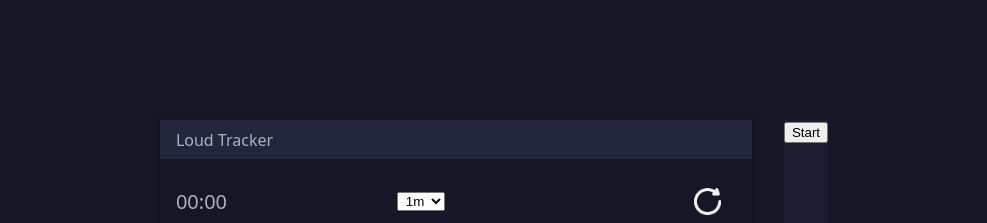
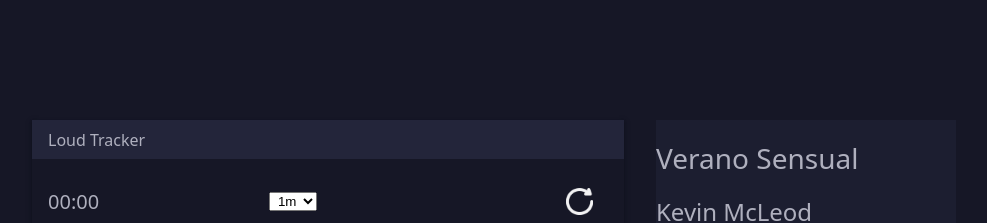
Before and after one commit to augustinfloren/UI-AND-FRONTEND-TEST, a Vue app: page / in a window 1280 px wide. Shown: the top 223 px of the page, without its empty margins (146-1133 px from the left). Built offline with nearby package versions, Linux system fonts and the light colour scheme.

Commit message:
feat(audio-player): delete start button

```diff
--- a/src/components/audio-player/AudioPlayer.vue
+++ b/src/components/audio-player/AudioPlayer.vue
@@ -1,5 +1,5 @@
 <script setup lang="ts">
-import { ref, } from "vue";
+import { onMounted, ref, } from "vue";
 import { store } from "@/store/levelTrackerStore";
 
 import "@/components/lit/audio-player/AudioPlayer";
@@ -47,6 +47,10 @@ const onMute = (
 	}
 }
 
+onMounted(() => {
+	store.audioContext = new AudioContext();
+})
+
 </script>
 
 <template>
@@ -68,9 +72,6 @@ const onMute = (
 			<div>LUFS: {{ store.instantLUFS }}</div>
 		  </div>
 		</template>
-		<template v-else>
-			<button @click="startAudioContext">Start</button>
-		  </template>
 	</div>
 </template>
 
```
